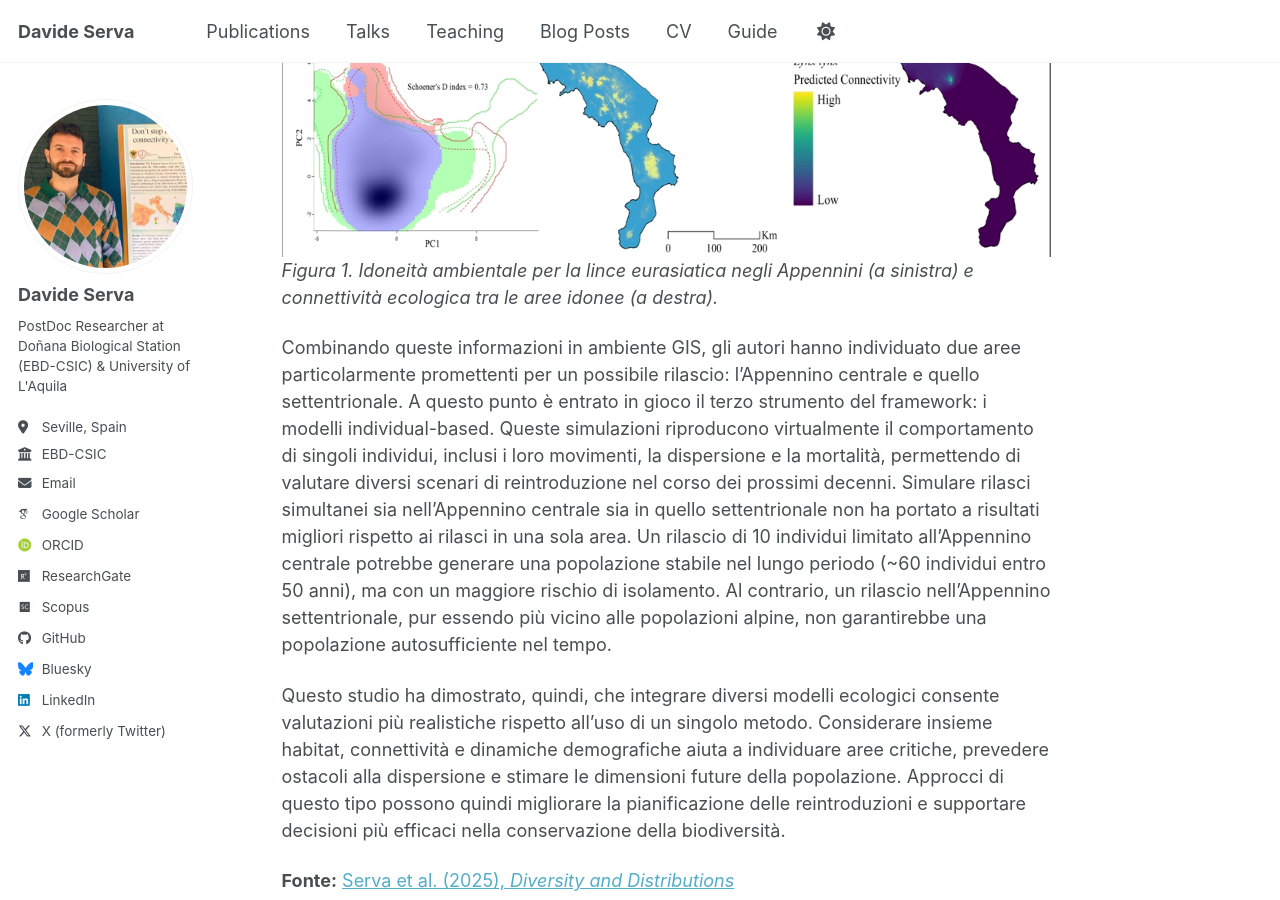
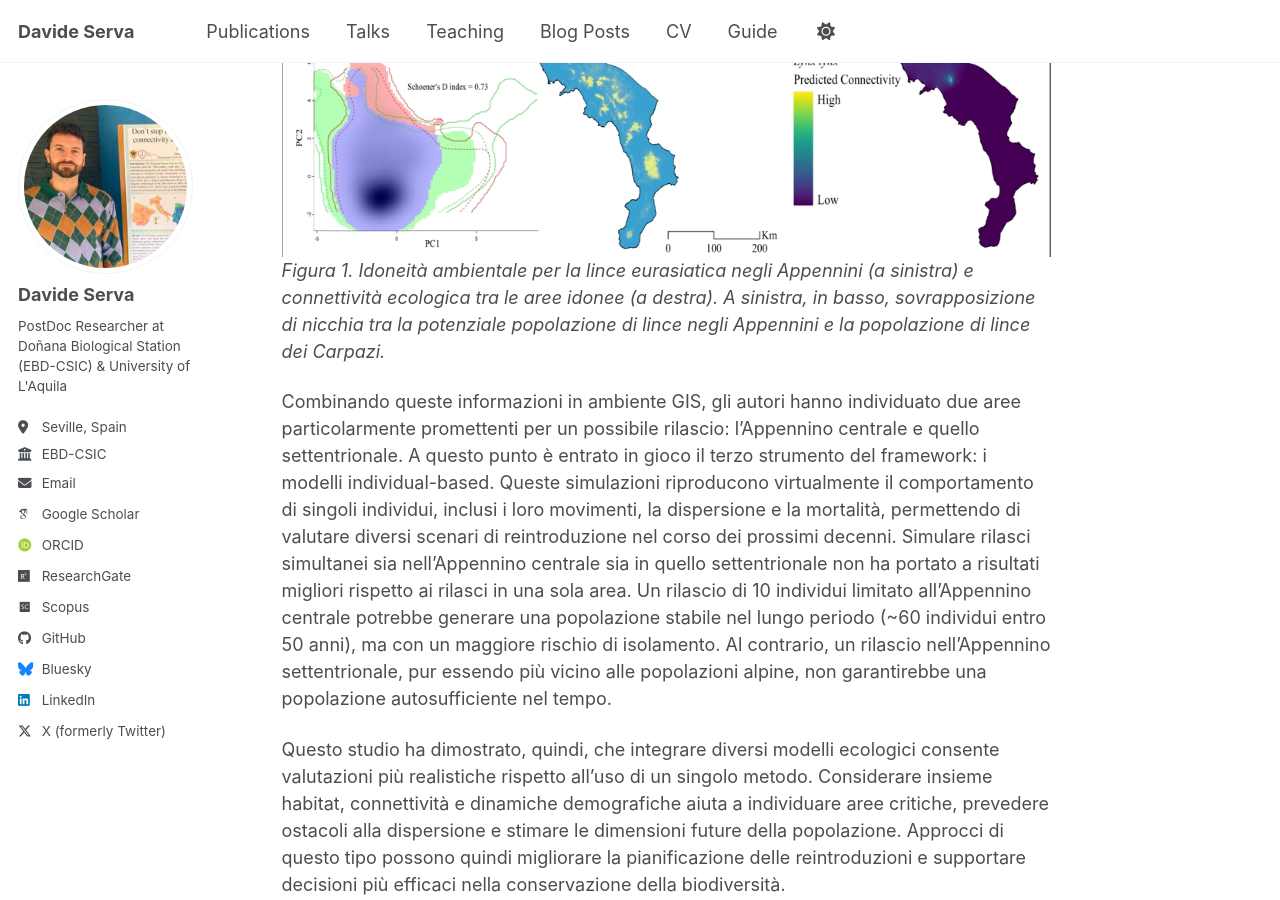
Before and after one commit to Daviser95/daviser95.github.io, a Jekyll site: the page built from _posts/2025-05-10-lynx-reintroduction-apennines.md, in a window 1280 px wide and 900 px high, scrolled down 1413 px. Built offline with Jekyll 4.4.1, drawn with Linux system fonts in a browser that asks for light colours; some web fonts are replaced; a script bundle is joined from its source files by our own code; library files that are not in the unit come from our copies.

Commit message:
Update 2025-05-10-lynx-reintroduction-apennines.md

```diff
--- a/_posts/2025-05-10-lynx-reintroduction-apennines.md
+++ b/_posts/2025-05-10-lynx-reintroduction-apennines.md
@@ -19,7 +19,7 @@ Lo studio propone un metodo innovativo che combina tre strumenti di modellazione
 Il primo passo della ricerca è stato confrontare le condizioni ambientali degli Appennini con quelle delle possibili popolazioni sorgente, cioè dalle quali prelevare gli individui potenzialmente più idonei per una reintroduzione. L'analisi della nicchia ecologica ha mostrato una forte somiglianza tra gli ambienti appenninici e quelli occupati dalle linci nei Carpazi. Questo risultato suggerisce che queste popolazioni potrebbero rappresentare la miglior fonte per eventuali programmi di reintroduzione. Successivamente, utilizzando modelli di distribuzione delle specie sono state individuate le aree più idonee alla presenza della lince negli Appennini. Questi modelli, basati su dati ambientali come copertura forestale, topografia e presenza umana, permettono di stimare dove l'habitat è più favorevole. Tuttavia, individuare un habitat adatto non è sufficiente: gli animali devono anche potersi muovere nel paesaggio. Per questo motivo lo studio ha integrato i modelli di idoneità con analisi di connettività basate sulla teoria dei circuiti, una tecnica che permette di identificare possibili corridoi ecologici di collegamento.
 
 ![Figura 1. Idoneità ambientale per la lince eurasiatica negli Appennini (a sinistra) e connettività ecologica tra le aree idonee (a destra). A sinistra, in basso, sovrapposizione di nicchia tra la potenziale popolazione di lince negli Appennini e la popolazione di lince dei Carpazi.](/images/lynx-apennines-fig1.jpg)
-*Figura 1. Idoneità ambientale per la lince eurasiatica negli Appennini (a sinistra) e connettività ecologica tra le aree idonee (a destra).*
+*Figura 1. Idoneità ambientale per la lince eurasiatica negli Appennini (a sinistra) e connettività ecologica tra le aree idonee (a destra). A sinistra, in basso, sovrapposizione di nicchia tra la potenziale popolazione di lince negli Appennini e la popolazione di lince dei Carpazi.*
 
 Combinando queste informazioni in ambiente GIS, gli autori hanno individuato due aree particolarmente promettenti per un possibile rilascio: l'Appennino centrale e quello settentrionale. A questo punto è entrato in gioco il terzo strumento del framework: i modelli individual-based. Queste simulazioni riproducono virtualmente il comportamento di singoli individui, inclusi i loro movimenti, la dispersione e la mortalità, permettendo di valutare diversi scenari di reintroduzione nel corso dei prossimi decenni. Simulare rilasci simultanei sia nell'Appennino centrale sia in quello settentrionale non ha portato a risultati migliori rispetto ai rilasci in una sola area. Un rilascio di 10 individui limitato all'Appennino centrale potrebbe generare una popolazione stabile nel lungo periodo (~60 individui entro 50 anni), ma con un maggiore rischio di isolamento. Al contrario, un rilascio nell'Appennino settentrionale, pur essendo più vicino alle popolazioni alpine, non garantirebbe una popolazione autosufficiente nel tempo.
 
```
